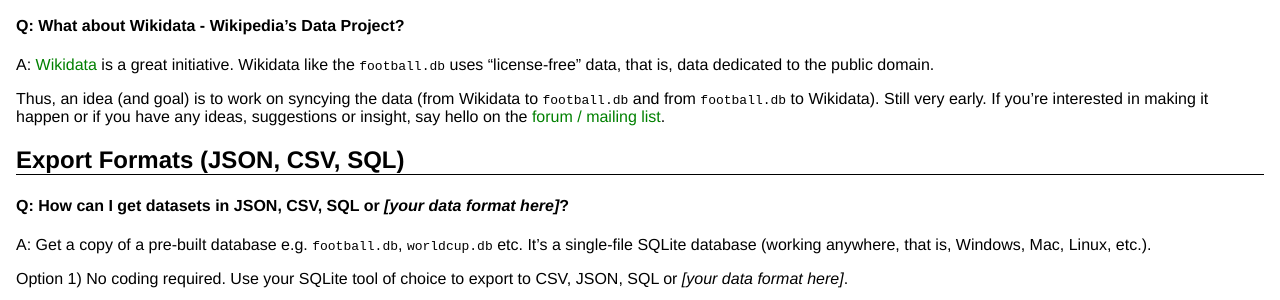
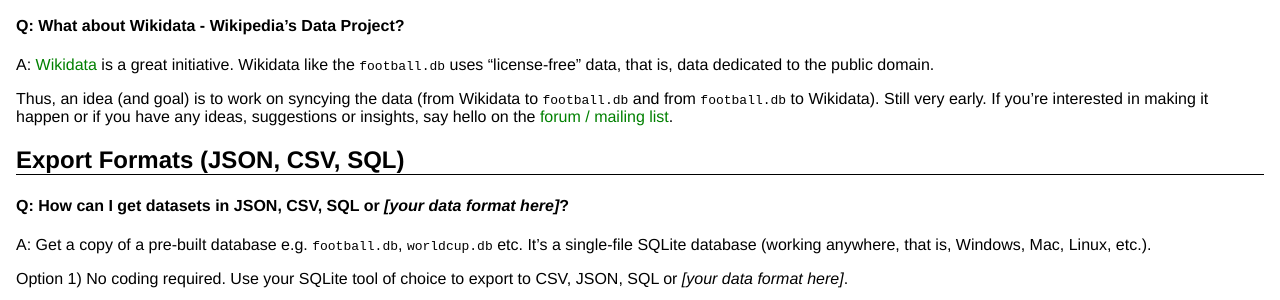
Before and after one commit to openfootball/openfootball.github.io, a Jekyll site: the page built from questions.md, in a window 1280 px wide and 900 px high, scrolled down 2902 px. Shown: the part 170-470 px from the top of the window. Built offline with Jekyll 4.4.1, drawn with Linux system fonts in a browser that asks for light colours; some of the changed text lies outside the part shown.

Commit message:
Update questions.md

```diff
--- a/questions.md
+++ b/questions.md
@@ -222,7 +222,7 @@ Wikidata like the `football.db` uses "license-free" data, that is, data dedicate
 
 Thus, an idea (and goal) is to work on syncying the data
 (from Wikidata to `football.db` and from `football.db` to Wikidata).
-Still very early. If you're interested in making it happen or if you have any ideas, suggestions or insight,
+Still very early. If you're interested in making it happen or if you have any ideas, suggestions or insights,
 say hello on the [forum / mailing list](http://groups.google.com/group/opensport).
 
 
```
Also changed, not shown: other parts of questions.md (+1 -1 lines).
